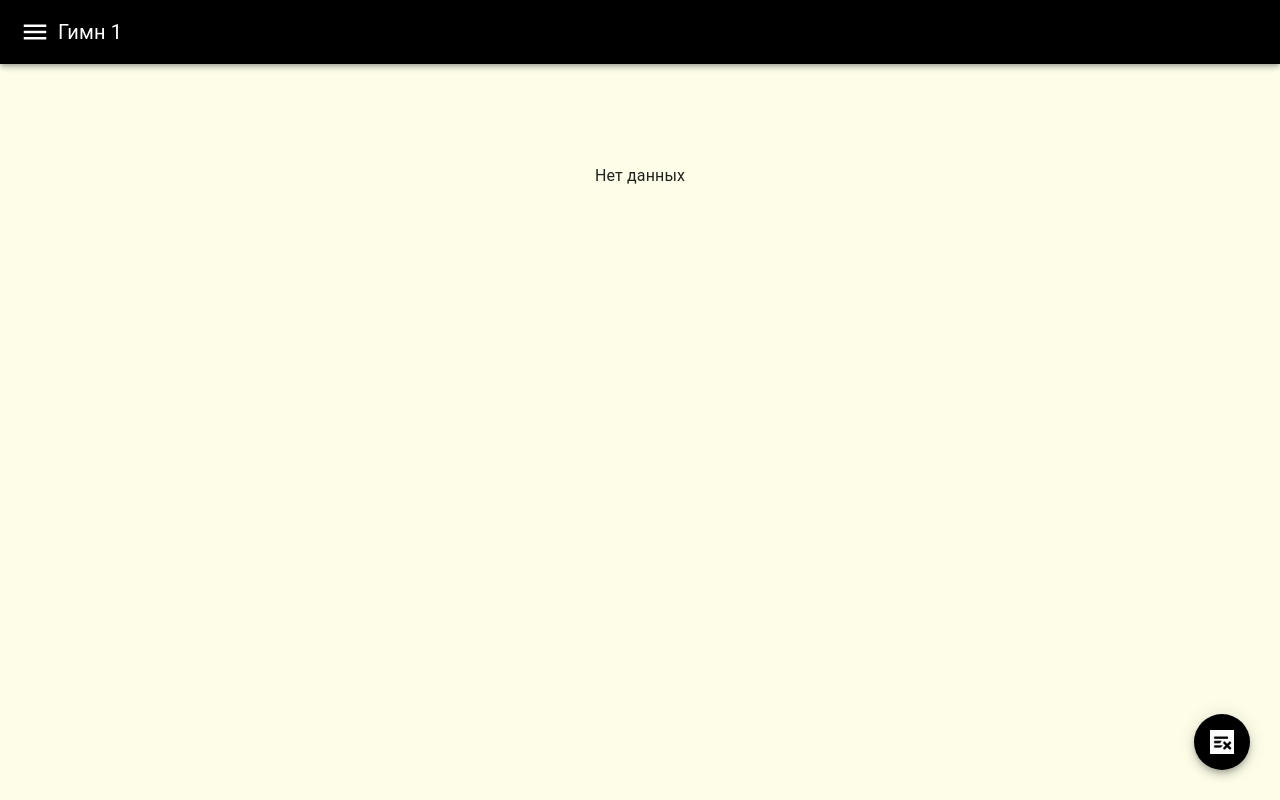
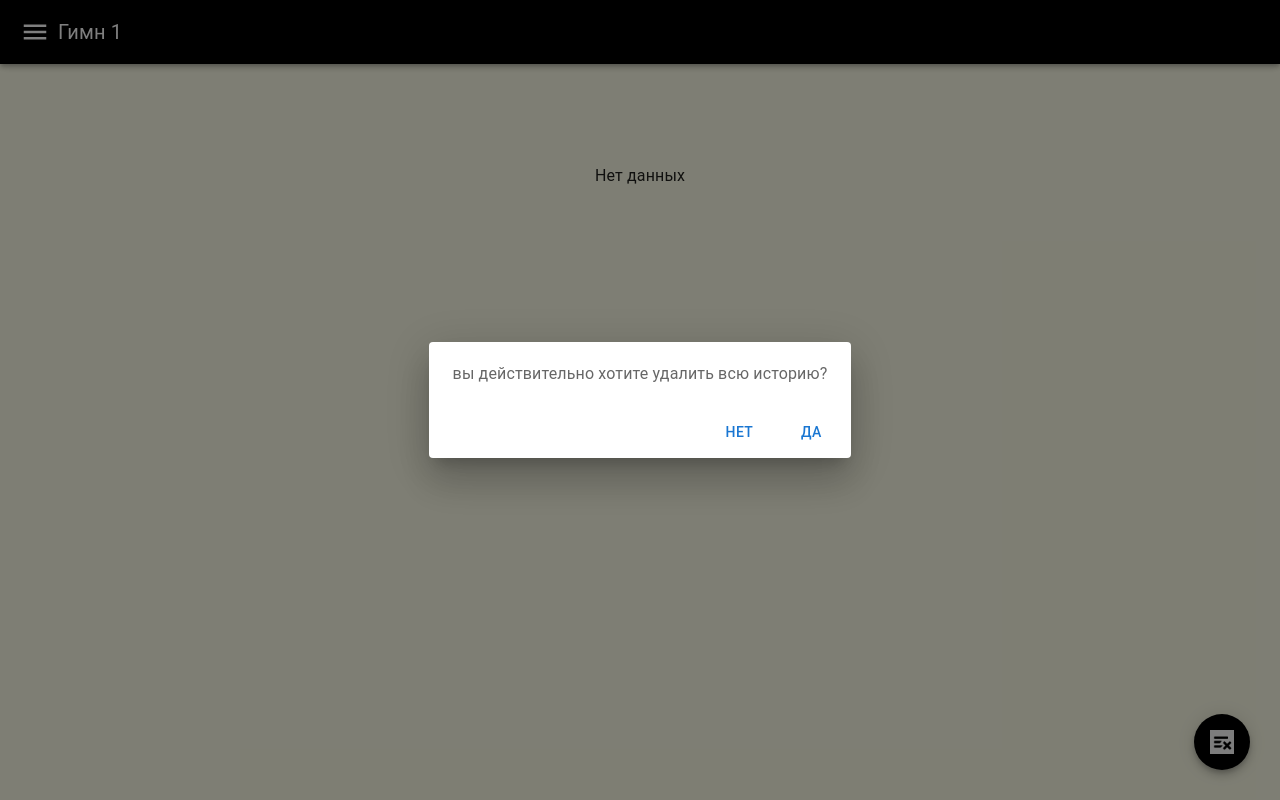
Before and after one commit to gorshipaktsyan/russian-hymns, a React app: page /russian-hymns/history in a window 1280 px wide. Both pictures are taken after a click on the button 1222 px from the left and 742 px from the top of the page. Built offline with nearby package versions, Linux system fonts and the light colour scheme; a web font is replaced by a local one.

Commit message:
created clear dialog

```diff
--- a/src/view/components/Drawer.js
+++ b/src/view/components/Drawer.js
@@ -46,7 +46,7 @@ function DrawerComponent({
           ))}
         </List>
       </Box>
-      <Box sx={{ marginLeft: "10px" }}>version 1.1.0</Box>{" "}
+      <Box sx={{ marginLeft: "10px" }}>version 1.2.0</Box>{" "}
     </Drawer>
   );
 }
--- a/src/view/pages/History/ConfirmationModal.js
+++ b/src/view/pages/History/ConfirmationModal.js
@@ -0,0 +1,27 @@
+import {
+  Dialog,
+  DialogContent,
+  DialogContentText,
+  DialogActions,
+  Button,
+} from "@mui/material";
+
+export default function ConfirmModal({ handleClear, setOpen, open }) {
+  return (
+    <Dialog open={open} onClose={() => setOpen(false)}>
+      <DialogContent>
+        <DialogContentText>
+          вы действительно хотите удалить всю историю?
+        </DialogContentText>
+      </DialogContent>
+      <DialogActions>
+        <Button autoFocus onClick={() => setOpen(false)}>
+          нет
+        </Button>
+        <Button onClick={handleClear} autoFocus>
+          да
+        </Button>
+      </DialogActions>
+    </Dialog>
+  );
+}
--- a/src/view/pages/History/index.js
+++ b/src/view/pages/History/index.js
@@ -7,9 +7,11 @@ import StyledComponents from "../../../utils/sharedStyles";
 import historyStore from "../../services/HistoryStore";
 import ClearIcon from "../../../assets/icons/Clear.png";
 import persistentStore from "../../services/PersistentStore";
+import ConfirmModal from "./ConfirmationModal";
 const { StyledBox, StyledList, StyledTypography, StyledFab } = StyledComponents;
 
 function History({ setCurrentNumber }) {
+  const [open, setOpen] = useState(false);
   const navigate = useNavigate();
   const groupedHymnsData = useMemo(() => {
     return historyStore.get("searchedHymns");
@@ -23,9 +25,11 @@ function History({ setCurrentNumber }) {
   function handleClear() {
     persistentStore.clear("searchedHymns");
     setGroupedHymns([]);
+    setOpen(false);
   }
 
   return (
+    <>
       <StyledBox>
         {groupedHymns.length > 0 ? (
           <StyledList>
@@ -53,7 +57,7 @@ function History({ setCurrentNumber }) {
         ) : (
           <StyledTypography>Нет данных</StyledTypography>
         )}
-      <StyledFab onClick={handleClear}>
+        <StyledFab onClick={() => setOpen(true)}>
           <img
             src={ClearIcon}
             alt="Clear Icon"
@@ -61,6 +65,10 @@ function History({ setCurrentNumber }) {
           ></img>
         </StyledFab>
       </StyledBox>
+      {open && (
+        <ConfirmModal handleClear={handleClear} setOpen={setOpen} open={open} />
+      )}
+    </>
   );
 }
 
```
Lines whose indentation alone changed are shown as unchanged.
